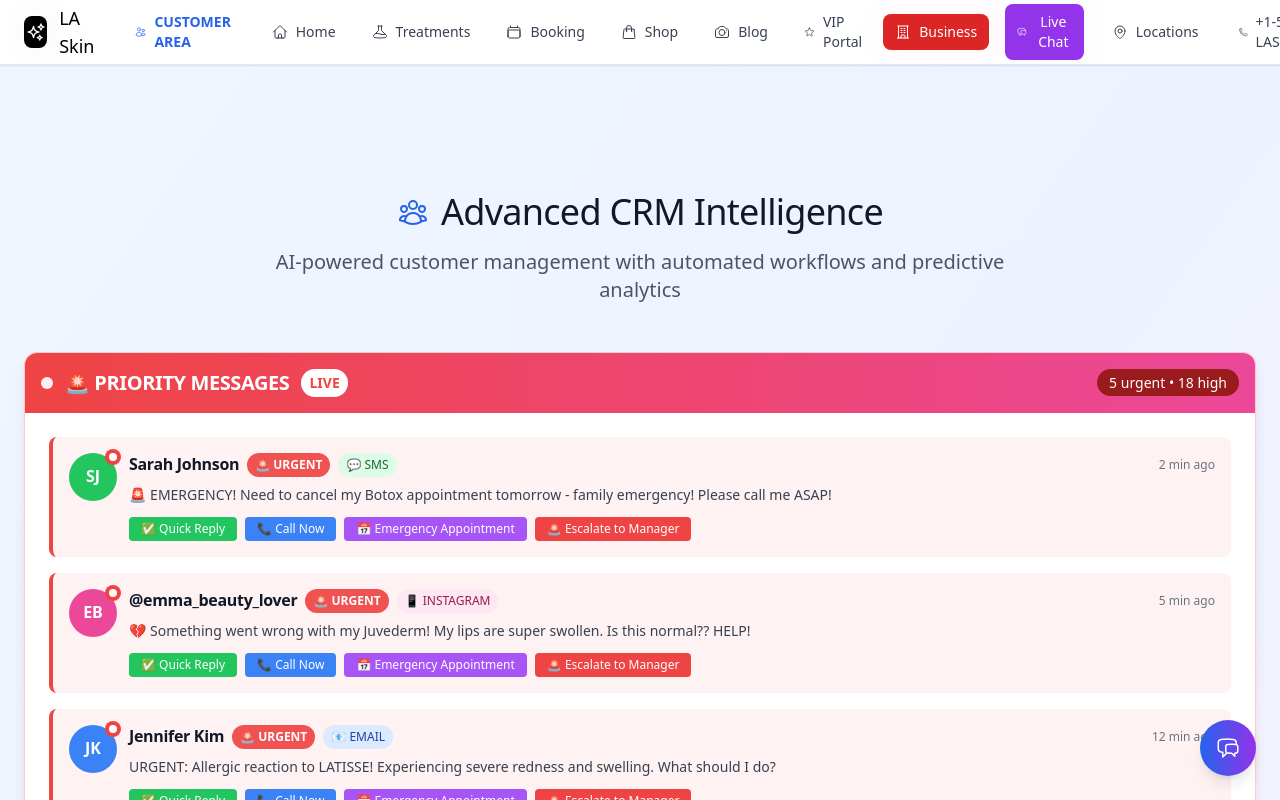
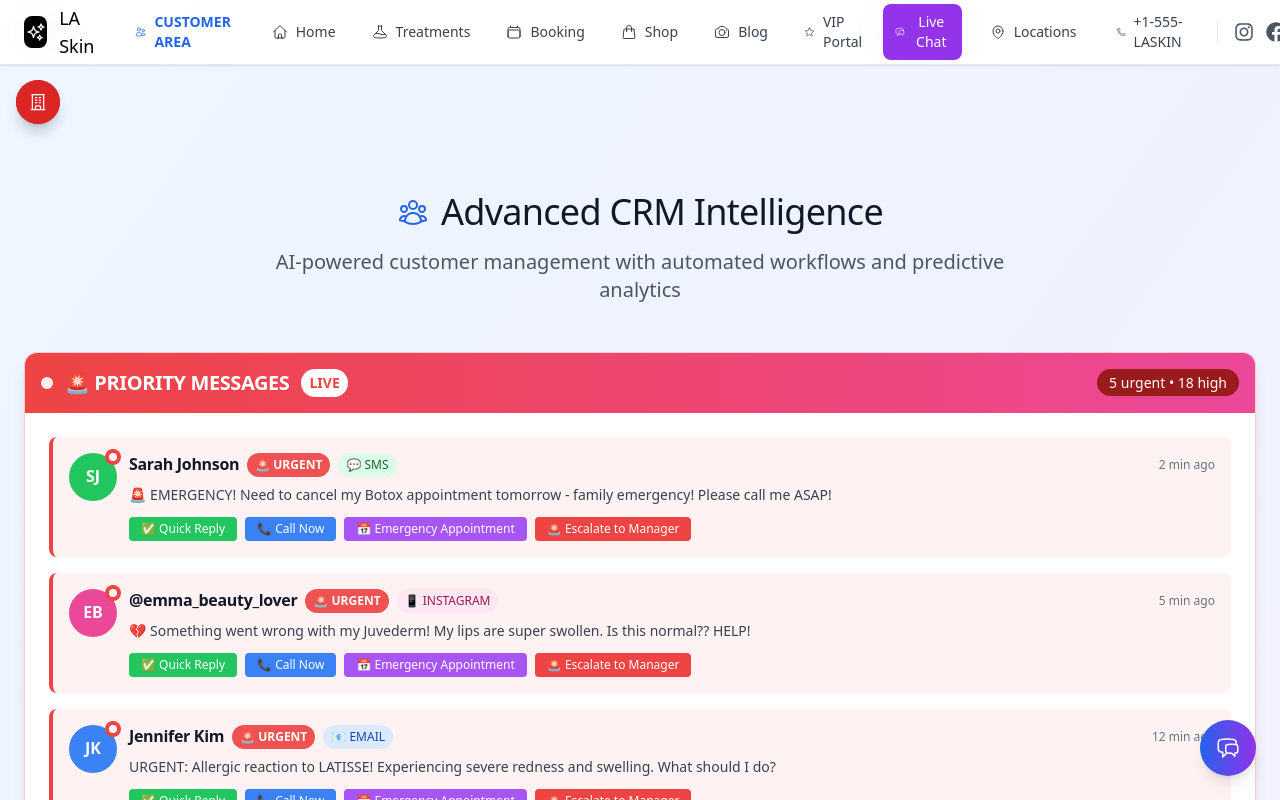
Before and after one commit to Mirey333/LASkin, a Next.js app: page /crm in a window 1280 px wide. Shown: the top 800 px of the page. Built offline with nearby package versions, Linux system fonts and the light colour scheme.

Commit message:
NAVIGATION FIX: Business button entfernt, floating toggle, kein Content-Overlap mehr!

```diff
--- a/components/Navigation.tsx
+++ b/components/Navigation.tsx
@@ -40,6 +40,31 @@
   const [businessCollapsed, setBusinessCollapsed] = useState(true)
   const [showChatWidget, setShowChatWidget] = useState(false)
   const pathname = usePathname()
+
+  // Layout anpassung wenn Business-Menü geöffnet/geschlossen wird
+  useEffect(() => {
+    const mainContent = document.getElementById('main-content')
+    if (mainContent && window.innerWidth >= 1024) { // Nur auf Desktop
+      if (!businessCollapsed) {
+        mainContent.style.marginLeft = '288px'
+        mainContent.style.transition = 'margin-left 0.3s ease'
+      } else {
+        mainContent.style.marginLeft = '0px'
+        mainContent.style.transition = 'margin-left 0.3s ease'
+      }
+    }
+
+    // Cleanup on resize
+    const handleResize = () => {
+      const mainContent = document.getElementById('main-content')
+      if (mainContent && window.innerWidth < 1024) {
+        mainContent.style.marginLeft = '0px'
+      }
+    }
+
+    window.addEventListener('resize', handleResize)
+    return () => window.removeEventListener('resize', handleResize)
+  }, [businessCollapsed])
 
 
 
@@ -107,17 +132,6 @@
                 )
               })}
             </div>
-          </div>
-
-          {/* Business Menu Toggle */}
-          <div className="hidden lg:flex items-center mr-4">
-            <button
-              onClick={() => setBusinessCollapsed(!businessCollapsed)}
-              className="flex items-center space-x-2 px-3 py-2 bg-red-600 text-white rounded-lg hover:bg-red-700 transition-all text-sm font-medium"
-            >
-              <BuildingOfficeIcon className="h-4 w-4" />
-              <span>Business</span>
-            </button>
           </div>
 
           {/* Right Side - Chat, Store Locator, Social Links */}
@@ -245,6 +259,17 @@
             </div>
           </div>
         </div>
+      )}
+
+      {/* Business Menu Toggle Button - Floating */}
+      {businessCollapsed && (
+        <button
+          onClick={() => setBusinessCollapsed(false)}
+          className="fixed top-20 left-4 z-50 bg-red-600 text-white p-3 rounded-full shadow-lg hover:bg-red-700 transition-all hidden lg:block"
+          title="Open Business Menu"
+        >
+          <BuildingOfficeIcon className="h-5 w-5" />
+        </button>
       )}
 
       {/* Mobile Navigation */}
```
